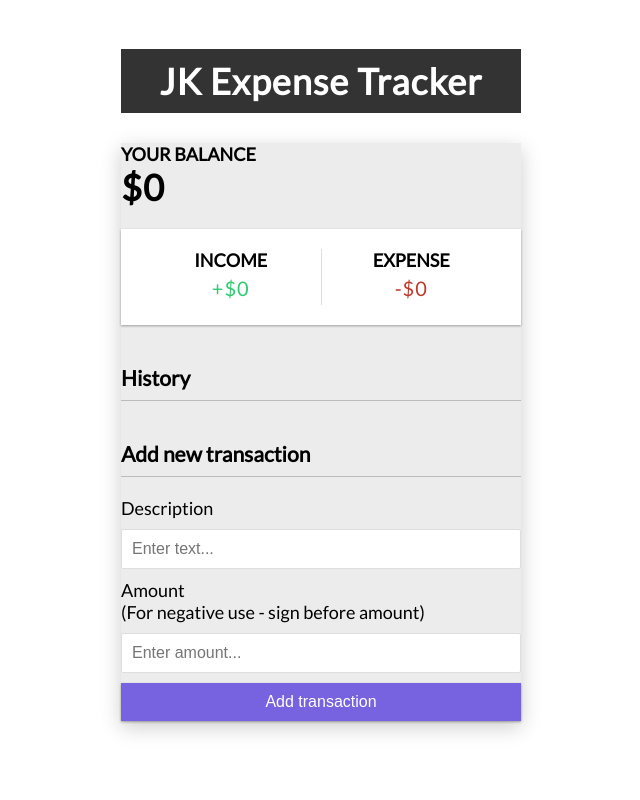
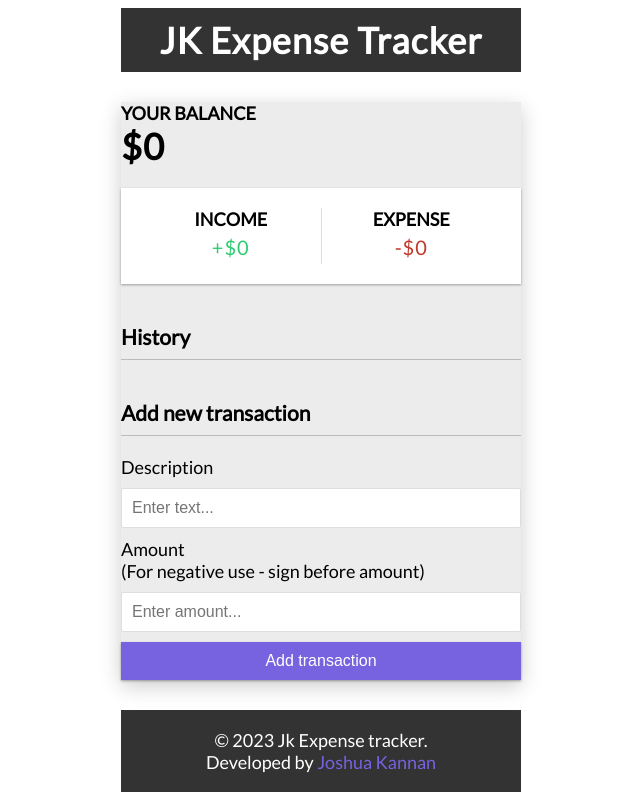
Before and after one commit to Joshua-kannan/Expense-tracker, a Vue app: page / in a window 1280 px wide. Shown: the whole page, without its empty margins (319-959 px from the left). Built offline with nearby package versions, Linux system fonts and the light colour scheme.

Commit message:
footer added

```diff
--- a/src/App.vue
+++ b/src/App.vue
@@ -1,6 +1,7 @@
 <template>
   <Header />
   <div class="container">
+    <!-- Your existing components -->
     <Balance :total="total" />
     <IncomeExpenses :income="+income" :expenses="+expenses" />
     <TransactionList
@@ -9,7 +10,9 @@
     />
     <AddTransaction @transactionSubmitted="handleTransactionSubmitted" />
   </div>
+  <Footer /> <!-- Add the Footer component here -->
 </template>
+
 
 <script setup>
 import Header from './components/Header.vue';
@@ -17,6 +20,7 @@ import Balance from './components/Balance.vue';
 import IncomeExpenses from './components/IncomeExpenses.vue';
 import TransactionList from './components/TransactionList.vue';
 import AddTransaction from './components/AddTransaction.vue';
+import Footer from './components/Footer.vue';
 
 import { ref, computed, onMounted } from 'vue';
 
--- a/src/assets/style.css
+++ b/src/assets/style.css
@@ -153,3 +153,13 @@ input[type='number'] {
 .list li:hover .delete-btn {
   opacity: 1;
 }
+
+footer {
+  background-color: #333;
+  color: #ff0000;
+  text-align: center;
+  padding: 10px;
+  position: fixed;
+  bottom: 0;
+  width: 100%;
+}
--- a/src/components/Footer.vue
+++ b/src/components/Footer.vue
@@ -0,0 +1,22 @@
+<template>
+    <footer>
+      <p>&copy; 2023 Jk Expense tracker. <br> Developed by <a href="https://joshuakannan.com/" target="_blank">Joshua Kannan</a></p>
+    </footer>
+  </template>
+
+  <style scoped>
+    footer {
+      background-color: #333;
+      color: #fff;
+      text-align: center;
+      padding: 1px;
+      position: relative;
+      bottom: 0;
+      left: 0; /* Set left to 0 to span the entire width */
+      width: 100%;
+    }
+    footer a{
+        color: #7762e0;
+        text-decoration: none;
+    }
+  </style>
```
